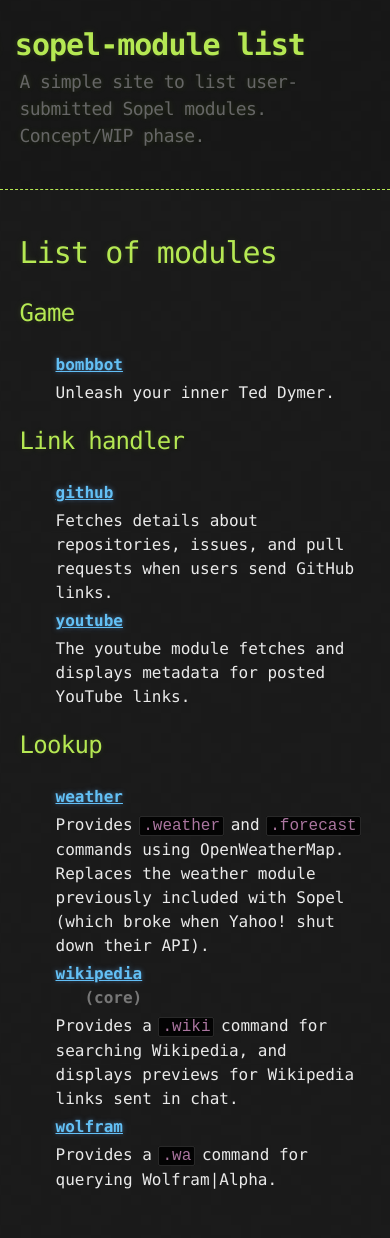
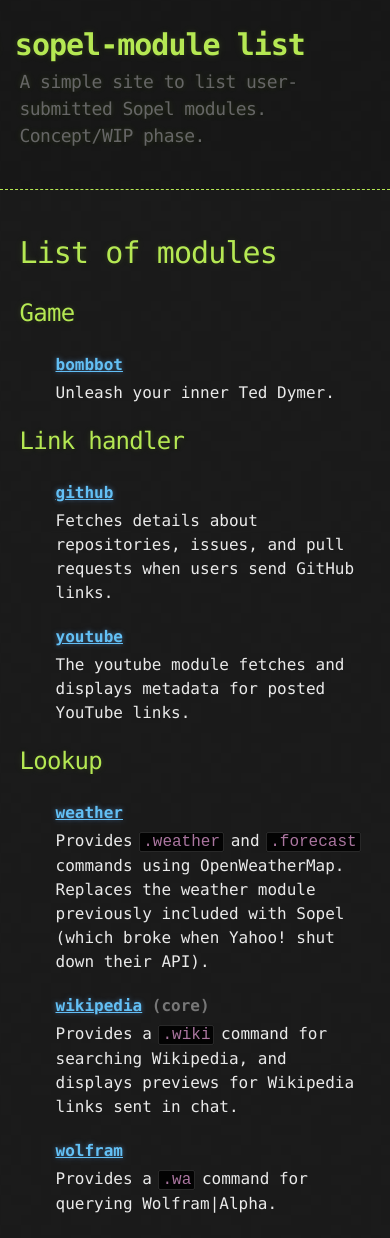
Before and after one commit to sopel-irc/plugin-db, a Jekyll site: the page built from index.html, in a window 390 px wide. Built offline with Jekyll 4.4.1, drawn with Linux system fonts in a browser that asks for light colours; before the commit the page ends 1214 px from its top, so only the background shows below that.

Commit message:
Start handling smaller screens better
Left to its own devices (ha!), flexbox can make quite a mess of the
list, especially at awkward in-between widths that aren't quite desktop
or mobile. Switching to stacked dt/dd elements on narrower displays
avoids this problem while still looking OK.

```diff
--- a/_sass/jekyll-theme-hacker.scss
+++ b/_sass/jekyll-theme-hacker.scss
@@ -142,12 +142,22 @@
     margin-right: 1em;
     color: #777;
     text-align: right;
+    @media (max-width: 1024px) {
+      text-align: left;
+      flex-basis: 100%;
+      &:not(:first-child) {
+        margin-top: 1em;
+      }
+    }
   }
   dd {
     flex-basis: 80%;
     flex-grow: 1;
     margin: 0;
     padding: 2px 4px;
+    @media (max-width: 1024px) {
+      flex-basis: 100%;
+    }
   }
 }
 
```
